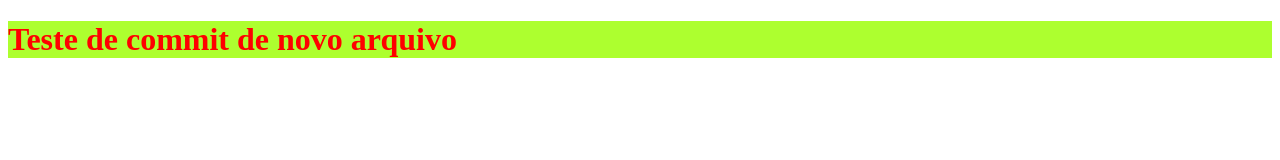
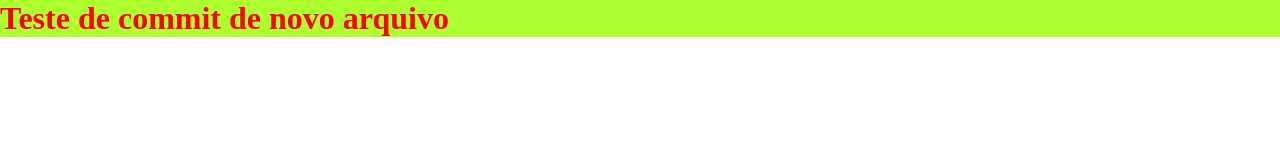
Before and after one commit to ufjf-dcc121/ufjf-dcc121-2022-1-atv1-Gustav0Furtado0, a plain HTML site: page index.html in a window 1280 px wide. Drawn offline with Linux system fonts and the light colour scheme.

Commit message:
ADD ROOT IN CSS

```diff
--- a/style.css
+++ b/style.css
@@ -1,3 +1,17 @@
+/* ROOT */
+
+* {
+    margin: 0;
+    padding: 0;
+    border: 0;
+    box-sizing: border-box;
+}
+
+img{
+    max-width: 100%;
+}
+
+/* STYLE */
 h1 {
     color: red;
     background-color: greenyellow;
```
